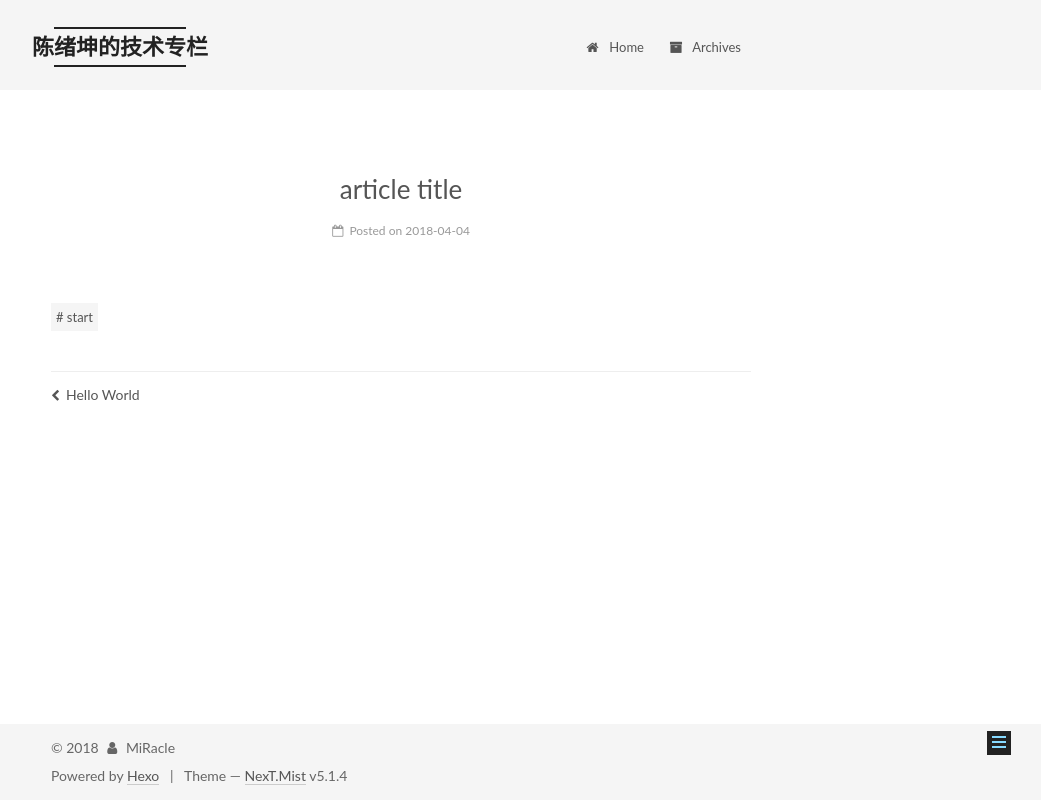
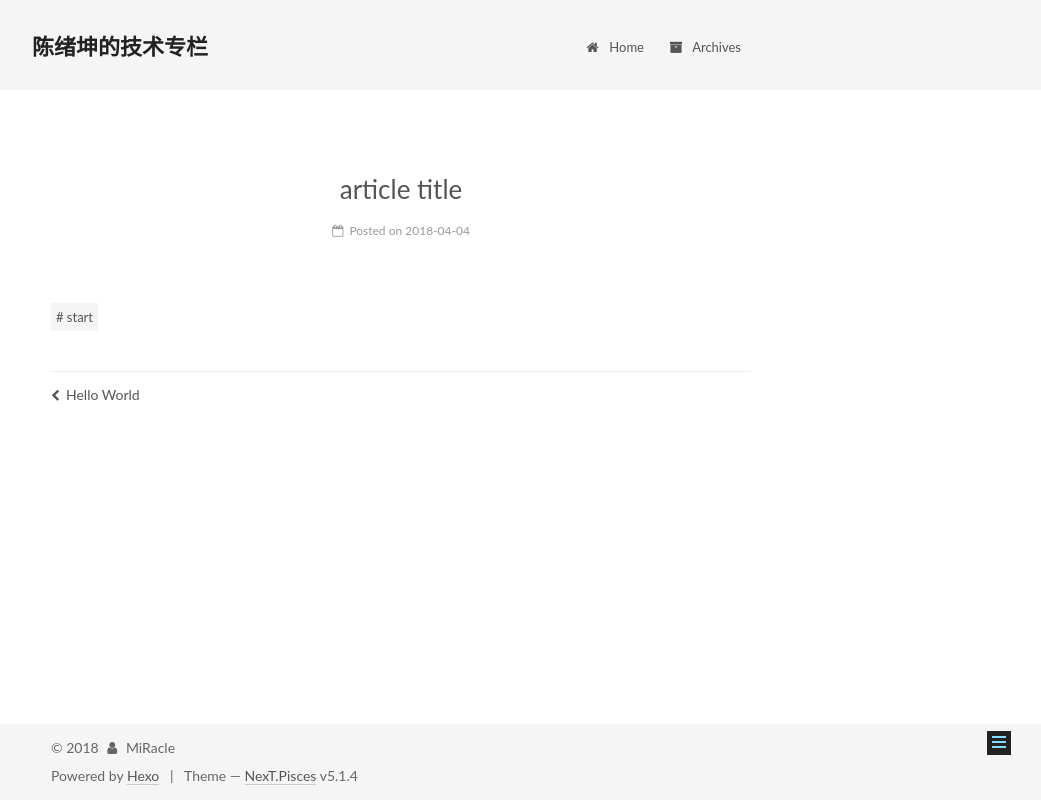
Before and after one commit to chenxukunyx/blog, a plain HTML site: page 2018/04/04/article-title/index.html in a window 1280 px wide. Shown: the whole page, without its empty margins (239-1280 px from the left). Drawn offline with Linux system fonts and the light colour scheme.

Commit message:
Site updated: 2018-04-04 16:14:43

```diff
--- a/2018/04/04/article-title/index.html
+++ b/2018/04/04/article-title/index.html
@@ -5,7 +5,7 @@
 
 
 
-<html class="theme-next mist use-motion" lang="">
+<html class="theme-next pisces use-motion" lang="">
 <head>
   <meta charset="UTF-8"/>
 <meta http-equiv="X-UA-Compatible" content="IE=edge" />
@@ -98,7 +98,7 @@
   var NexT = window.NexT || {};
   var CONFIG = {
     root: '/',
-    scheme: 'Mist',
+    scheme: 'Pisces',
     version: '5.1.4',
     sidebar: {"position":"left","display":"post","offset":12,"b2t":false,"scrollpercent":false,"onmobile":false},
     fancybox: true,
@@ -474,7 +474,7 @@
 
 
 
-  <div class="theme-info">Theme &mdash; <a class="theme-link" target="_blank" href="https://github.com/iissnan/hexo-theme-next">NexT.Mist</a> v5.1.4</div>
+  <div class="theme-info">Theme &mdash; <a class="theme-link" target="_blank" href="https://github.com/iissnan/hexo-theme-next">NexT.Pisces</a> v5.1.4</div>
 
 
 
@@ -575,6 +575,13 @@
 
 
 
+  <script type="text/javascript" src="/js/src/affix.js?v=5.1.4"></script>
+
+  <script type="text/javascript" src="/js/src/schemes/pisces.js?v=5.1.4"></script>
+
+
+
+
   <script type="text/javascript" src="/js/src/scrollspy.js?v=5.1.4"></script>
 <script type="text/javascript" src="/js/src/post-details.js?v=5.1.4"></script>
 
```
Also changed, not shown: 2018/04/04/hello-world/index.html (+10 -3 lines), archives/2018/04/index.html (+10 -3 lines), archives/2018/index.html (+10 -3 lines), archives/index.html (+10 -3 lines), index.html (+10 -3 lines), tags/start/index.html (+10 -3 lines).
